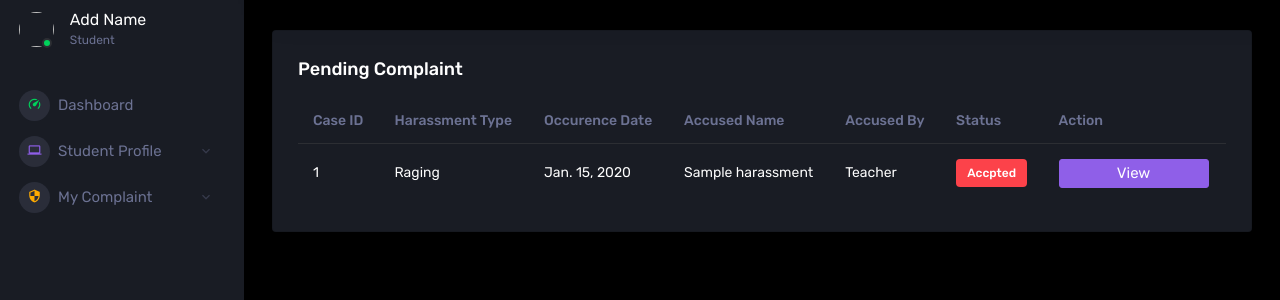
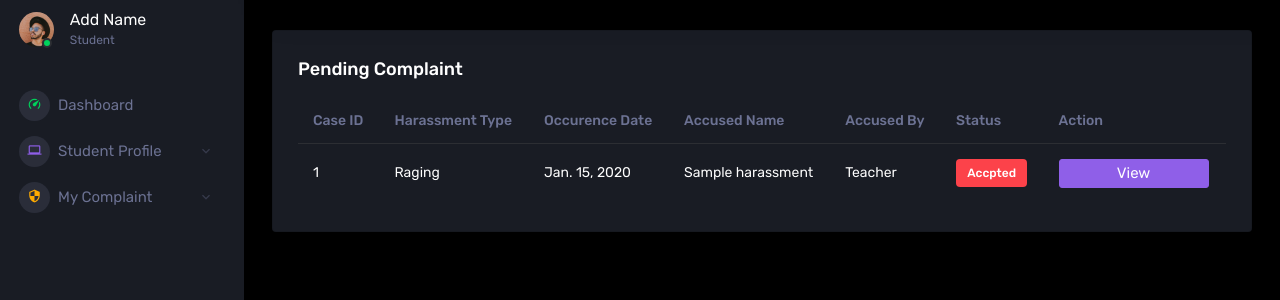
Before and after one commit to Smile-94/Harrassment-management-system, a Django app: template student/templates/student/accpted_complaint.html in a window 1280 px wide. Shown: the part 70-370 px from the top of the page. Run offline with Django 4.2, Linux system fonts and the light colour scheme; tables that the repository leaves empty hold one stand-in row (values such as "Sample post"); the template is opened without the code that fills it: values that come from a table or form of the project are taken from there, most other values are stand-ins (such as "Sample title", 1, 10 or a date in 2020); some libraries are stand-ins or nearby versions.

Commit message:
Photo fields

```diff
--- a/student/templates/student_base/student_base.html
+++ b/student/templates/student_base/student_base.html
@@ -39,7 +39,11 @@
             <div class="profile-desc">
               <div class="profile-pic">
                 <div class="count-indicator">
-                  <img class="img-xs rounded-circle " src=" {{request.user.student_info.photo.url}} " alt="">
+                  {% if request.user.student_info.photo %}
+                    <img class="img-xs rounded-circle " src=" {{request.user.student_info.photo.url}} " alt="">
+                  {% else %}
+                    <img class="img-xs rounded-circle " src="assets/images/faces/face15.jpg" alt="">
+                  {% endif %}
                   <span class="count bg-success"></span>
                 </div>
                 <div class="profile-name">
```
Also changed, not shown: db.sqlite3.
